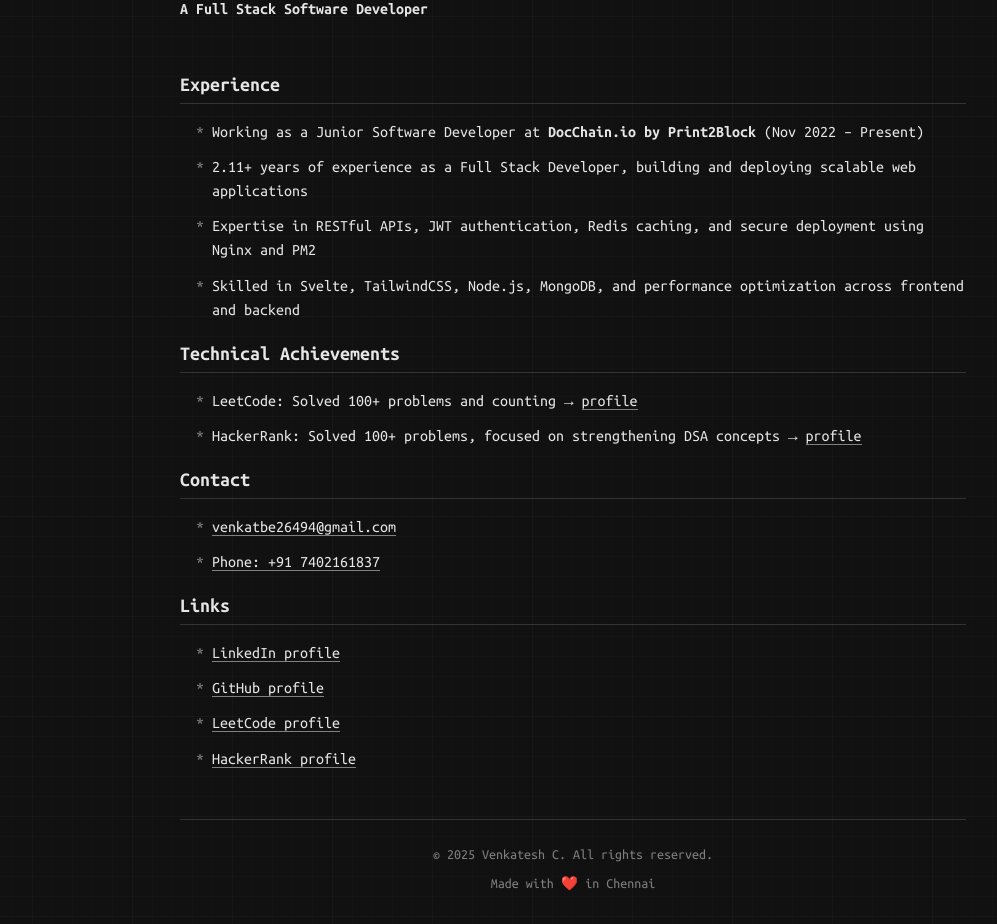
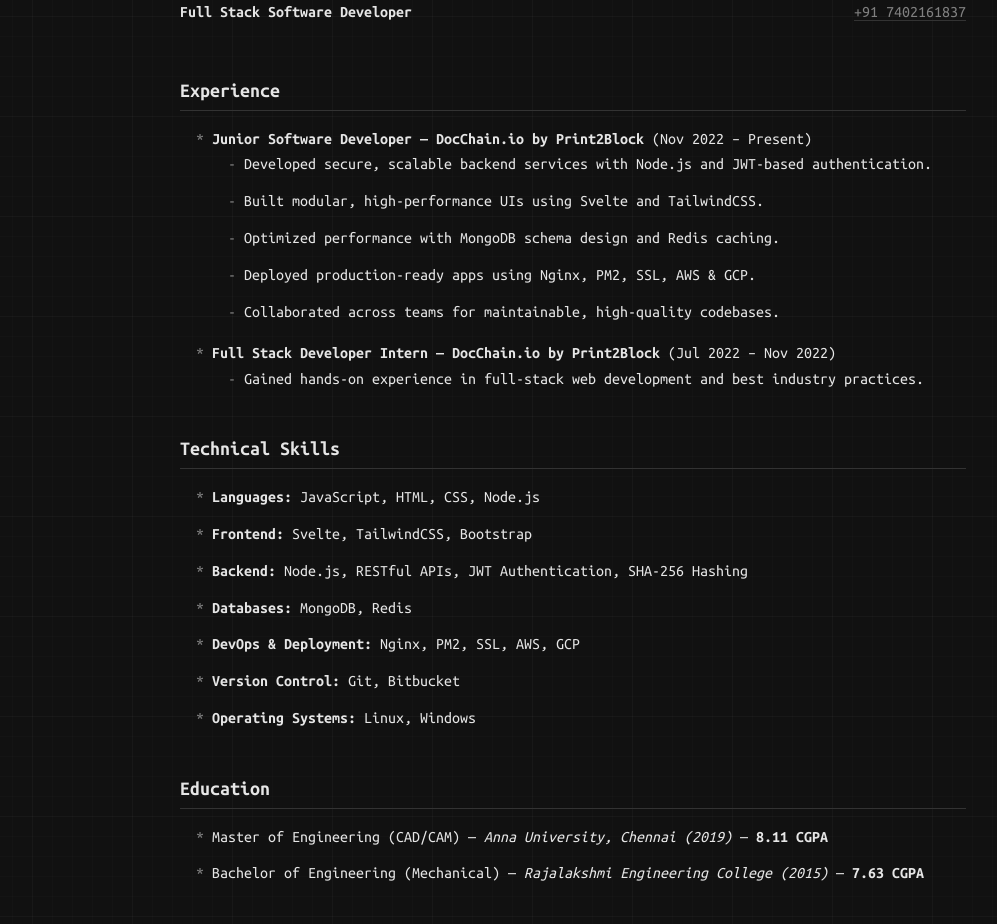
Before and after one commit to venky-123-debug/portfolio, a plain HTML site: page index.html in a window 1280 px wide. Shown: the part 83-1007 px from the top of the page, without its empty margins (67-1064 px from the left). Drawn offline with Linux system fonts and the light colour scheme.

Commit message:
index.html updated and gitignore added

```diff
--- a/index.html
+++ b/index.html
@@ -3,13 +3,16 @@
   <head>
     <meta charset="UTF-8" />
     <meta name="viewport" content="width=device-width, initial-scale=1.0" />
-    <meta name="description" content="Venkatesh C - Full Stack Web Developer" />
+    <meta
+      name="description"
+      content="Venkatesh C - Full Stack Software Developer specializing in Node.js, Svelte, TailwindCSS, MongoDB, and scalable web applications."
+    />
     <meta
       name="keywords"
-      content="Venkatesh C, Software Developer, Full Stack Web Developer, Developer, Programming"
+      content="Venkatesh C, Full Stack Developer, Software Engineer, Node.js Developer, Svelte, TailwindCSS, MongoDB, Chennai Developer, Web Developer"
     />
     <meta name="author" content="Venkatesh C" />
-    <title>Venkatesh C</title>
+    <title>Venkatesh C | Full Stack Developer</title>
     <link rel="icon" href="/favicon.ico" type="image/x-icon" />
     <link rel="shortcut icon" href="/favicon.ico" type="image/x-icon" />
     <link rel="preconnect" href="https://fonts.googleapis.com" />
@@ -37,7 +40,7 @@
         font-family: "Ubuntu Mono", monospace;
         background-color: var(--bg-color);
         color: var(--text-color);
-        line-height: 1.5;
+        line-height: 1.6;
         padding: 0;
         overflow-y: auto;
         background-image: linear-gradient(
@@ -67,18 +70,32 @@
         justify-content: space-between;
         width: 100%;
         margin-bottom: 3rem;
+        flex-wrap: wrap;
       }
 
       h1 {
         font-weight: 700;
         font-size: 2rem;
-        margin-bottom: 0;
       }
 
       .location {
-        display: flex;
-        align-items: center;
+        text-align: right;
         font-size: 1rem;
+      }
+
+      .location a {
+        color: var(--accent-color);
+        text-decoration: none;
+        border-bottom: 1px solid var(--border-color);
+      }
+
+      .location a:hover {
+        color: var(--highlight-color);
+        border-bottom: 1px solid var(--highlight-color);
+      }
+
+      .section {
+        margin-bottom: 2.5rem;
       }
 
       .section-title {
@@ -135,44 +152,6 @@
         border-radius: 3px;
       }
 
-      @media (max-width: 768px) {
-        .container {
-          padding: 1.25rem;
-        }
-
-        .section {
-          margin-bottom: 2rem;
-        }
-
-        header {
-          margin-bottom: 2rem;
-        }
-      }
-
-      @media (max-width: 600px) {
-        header {
-          flex-direction: column;
-          align-items: center;
-          text-align: center;
-        }
-
-        h1 {
-          margin-bottom: 0.5rem;
-        }
-
-        .container {
-          padding: 1rem;
-        }
-
-        ul {
-          margin-left: 0.5rem;
-        }
-
-        li {
-          padding-left: 0.75rem;
-        }
-      }
-
       footer {
         border-top: 1px solid var(--border-color);
         padding: 1.5rem 0 1rem;
@@ -186,9 +165,25 @@
         margin-bottom: 0.5rem;
       }
 
-      @media (max-width: 600px) {
-        footer {
-          font-size: 0.75rem;
+      @media (max-width: 768px) {
+        .container {
+          padding: 1.25rem;
+        }
+
+        header {
+          flex-direction: column;
+          align-items: center;
+          text-align: center;
+          margin-bottom: 2rem;
+        }
+
+        .location {
+          text-align: center;
+          margin-top: 1rem;
+        }
+
+        .section {
+          margin-bottom: 2rem;
         }
       }
     </style>
@@ -199,61 +194,114 @@
       <header>
         <div>
           <h1>Venkatesh C</h1>
-          <p><strong>A Full Stack Software Developer</strong></p>
+          <p><strong>Full Stack Software Developer</strong></p>
         </div>
-        <div class="location">📍 Chennai, TN, IN</div>
+        <div class="location">
+          <div>
+            Chennai, TN, IN<br />
+            <a href="mailto:venkatbe26494@gmail.com">venkatbe26494@gmail.com</a
+            ><br />
+            <a href="tel:+917402161837">+91 7402161837</a>
+          </div>
+        </div>
       </header>
 
       <div class="section">
         <div class="section-title">Experience</div>
         <ul>
           <li>
-            Working as a Junior Software Developer at
-            <strong>DocChain.io by Print2Block</strong> (Nov 2022 – Present)
+            <strong
+              >Junior Software Developer — DocChain.io by Print2Block</strong
+            >
+            (Nov 2022 – Present)
+            <ul>
+              <li>
+                Developed secure, scalable backend services with Node.js and
+                JWT-based authentication.
+              </li>
+              <li>
+                Built modular, high-performance UIs using Svelte and
+                TailwindCSS.
+              </li>
+              <li>
+                Optimized performance with MongoDB schema design and Redis
+                caching.
+              </li>
+              <li>
+                Deployed production-ready apps using Nginx, PM2, SSL, AWS & GCP.
+              </li>
+              <li>
+                Collaborated across teams for maintainable, high-quality
+                codebases.
+              </li>
+            </ul>
           </li>
           <li>
-            2.11+ years of experience as a Full Stack Developer, building and
-            deploying scalable web applications
-          </li>
-          <li>
-            Expertise in RESTful APIs, JWT authentication, Redis caching, and
-            secure deployment using Nginx and PM2
-          </li>
-          <li>
-            Skilled in Svelte, TailwindCSS, Node.js, MongoDB, and performance
-            optimization across frontend and backend
+            <strong
+              >Full Stack Developer Intern — DocChain.io by Print2Block</strong
+            >
+            (Jul 2022 – Nov 2022)
+            <ul>
+              <li>
+                Gained hands-on experience in full-stack web development and
+                best industry practices.
+              </li>
+            </ul>
           </li>
         </ul>
       </div>
 
       <div class="section">
-        <div class="section-title">Technical Achievements</div>
+        <div class="section-title">Technical Skills</div>
+        <ul>
+          <li><strong>Languages:</strong> JavaScript, HTML, CSS, Node.js</li>
+          <li><strong>Frontend:</strong> Svelte, TailwindCSS, Bootstrap</li>
+          <li>
+            <strong>Backend:</strong> Node.js, RESTful APIs, JWT Authentication,
+            SHA-256 Hashing
+          </li>
+          <li><strong>Databases:</strong> MongoDB, Redis</li>
+          <li>
+            <strong>DevOps & Deployment:</strong> Nginx, PM2, SSL, AWS, GCP
+          </li>
+          <li><strong>Version Control:</strong> Git, Bitbucket</li>
+          <li><strong>Operating Systems:</strong> Linux, Windows</li>
+        </ul>
+      </div>
+
+      <div class="section">
+        <div class="section-title">Education</div>
         <ul>
           <li>
-            LeetCode: Solved 100+ problems and counting →
-            <a href="https://leetcode.com/u/venky_ME/" target="_blank"
-              >profile</a
-            >
+            Master of Engineering (CAD/CAM) —
+            <em>Anna University, Chennai (2019)</em> —
+            <strong>8.11 CGPA</strong>
           </li>
           <li>
-            HackerRank: Solved 100+ problems, focused on strengthening DSA
-            concepts →
-            <a
-              href="https://www.hackerrank.com/profile/venkat_c_dev"
-              target="_blank"
-              >profile</a
-            >
+            Bachelor of Engineering (Mechanical) —
+            <em>Rajalakshmi Engineering College (2015)</em> —
+            <strong>7.63 CGPA</strong>
           </li>
         </ul>
       </div>
 
       <div class="section">
-        <div class="section-title">Contact</div>
+        <div class="section-title">Problem Solving</div>
         <ul>
           <li>
-            <a href="mailto:venkatbe26494@gmail.com">venkatbe26494@gmail.com</a>
+            Solved <span class="stats">100+</span> problems on
+            <a href="https://leetcode.com/u/venky_ME/" target="_blank"
+              >LeetCode</a
+            >.
           </li>
-          <li><a href="tel:+917402161837">Phone: +91 7402161837</a></li>
+          <li>
+            Solved <span class="stats">100+</span> problems on
+            <a
+              href="https://www.hackerrank.com/profile/venkat_c_dev"
+              target="_blank"
+              >HackerRank</a
+            >.
+          </li>
         </ul>
       </div>
 
@@ -264,24 +312,24 @@
             <a
               href="https://www.linkedin.com/in/venkatesh-c-4412439a"
               target="_blank"
-              >LinkedIn profile</a
+              >LinkedIn</a
             >
           </li>
           <li>
             <a href="https://github.com/venky-123-debug" target="_blank"
-              >GitHub profile</a
+              >GitHub</a
             >
           </li>
           <li>
             <a href="https://leetcode.com/u/venky_ME/" target="_blank"
-              >LeetCode profile</a
+              >LeetCode</a
             >
           </li>
           <li>
             <a
               href="https://www.hackerrank.com/profile/venkat_c_dev"
               target="_blank"
-              >HackerRank profile</a
+              >HackerRank</a
             >
           </li>
         </ul>
```
